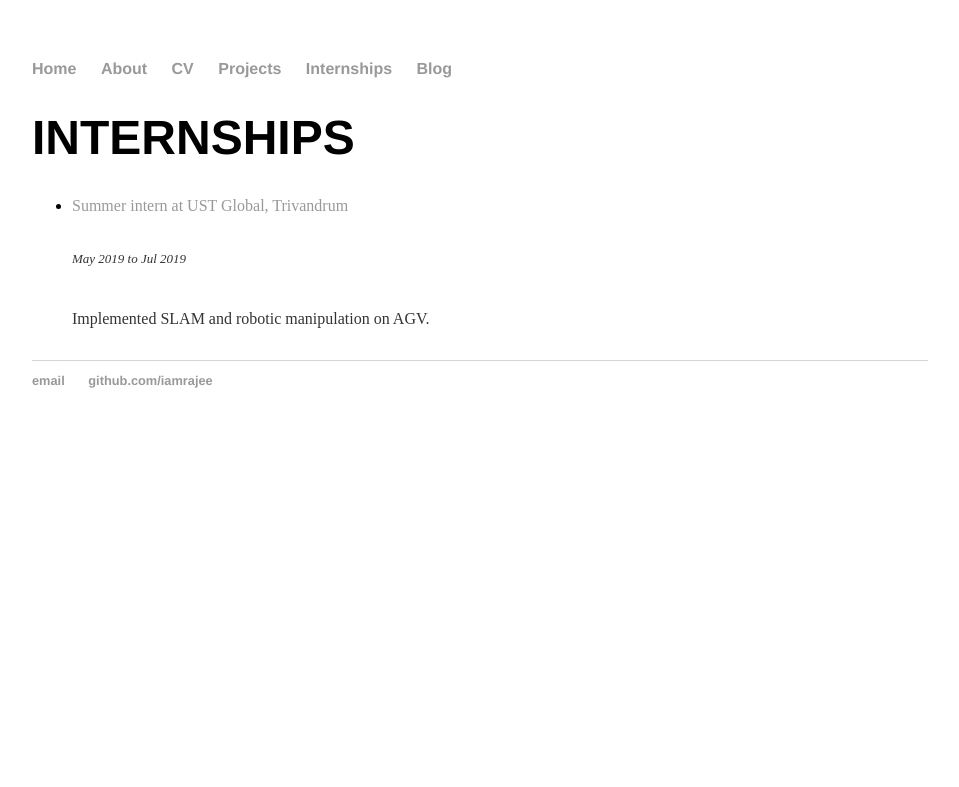
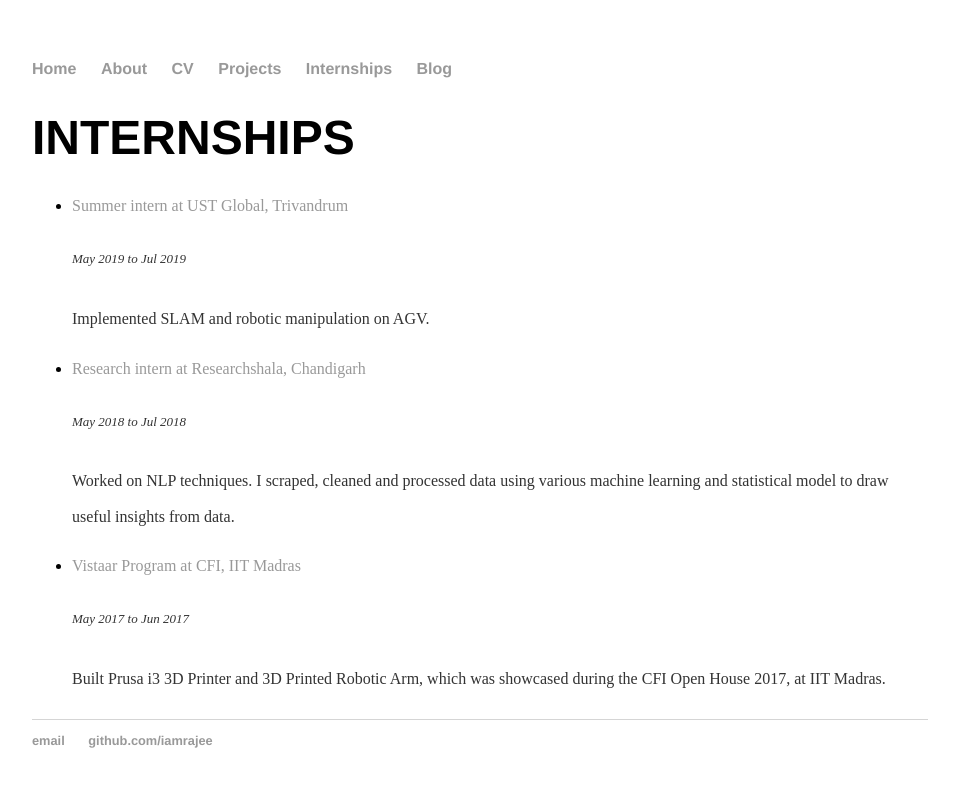
Before and after one commit to iamrajee/iamrajee.github.io, a Jekyll site: the page built from internships/index.html, in a window 1280 px wide. Shown: the top 787 px of the page, without its empty margins (160-1119 px from the left). Built offline with Jekyll 4.4.1, drawn with Linux system fonts in a browser that asks for light colours.

Commit message:
Update index.html

```diff
--- a/internships/index.html
+++ b/internships/index.html
@@ -4,8 +4,17 @@ title: INTERNSHIPS
 ---
 <div class="blurb">
 	<h1>{{ page.title }}</h1>
-	<ul class="projects">
+	<ul class="internships">
 		<li><a href="https://drive.google.com/drive/folders/1wVjh9FLUY39Wi0YJACsanDgIDSbuzgoN?usp=sharing">Summer intern at UST Global, Trivandrum</a></li>
 		<p><font size="2"><em>May 2019 to Jul 2019</em></font></p>
 		<p><font size="3">Implemented SLAM and robotic manipulation on AGV.</font></p>
+
+		<li><a href="https://drive.google.com/drive/folders/15aYonk-xzocmY8xJICLzRDUNPFH65QO0?usp=sharing">Research intern at Researchshala, Chandigarh</a></li>
+		<p><font size="2"><em>May 2018 to Jul 2018</em></font></p>
+		<p><font size="3">Worked on NLP techniques. I scraped, cleaned and processed data using various machine learning and statistical model to draw useful insights from data.</font></p>
+
+		<li><a href="https://youtu.be/fiKWWNUrDsA">Vistaar Program at CFI, IIT Madras</a></li>
+		<p><font size="2"><em>May 2017 to Jun 2017</em></font></p>
+		<p><font size="3">Built Prusa i3 3D Printer and 3D Printed Robotic Arm, which was showcased during the CFI Open House 2017, at IIT Madras.</font></p>
+	</ul>
 </div><!-- /.blurb -->
```
